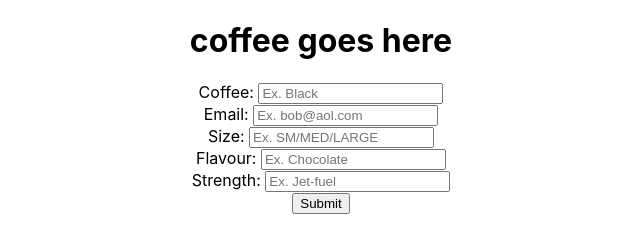
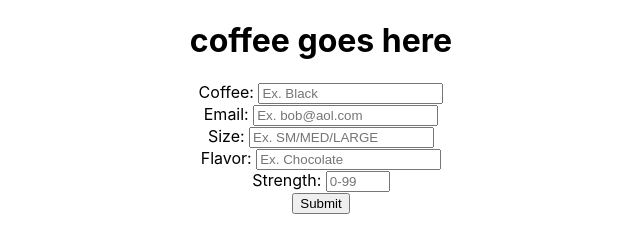
Before and after one commit to edwhelan/react-excercises, a React (Create React App) app: page / in a window 1280 px wide. Shown: the top 237 px of the page, without its empty margins (319-959 px from the left). Built offline with nearby package versions, Linux system fonts and the light colour scheme; no server answers.

Commit message:
adds fetch request from coffeeAPI

```diff
--- a/src/CoffeeForm.js
+++ b/src/CoffeeForm.js
@@ -8,10 +8,22 @@ class CoffeeForm extends Component {
       coffee: '',
       email: '',
       size: '',
-      flavour: '',
+      flavor: '',
       strength: '',
       list: []
     };
+  }
+
+  componentDidMount() {
+    console.log(`about to do the thing`)
+    fetch('https://dc-coffeerun.herokuapp.com/api/coffeeOrders')
+      .then(r => r.json())
+      .then(coffeeArray => {
+        console.table(Object.values(coffeeArray))
+        this.setState({
+          list: Object.values(coffeeArray)
+        })
+      })
   }
 
   render() {
@@ -32,11 +44,11 @@ class CoffeeForm extends Component {
           </label>
           <br />
           <label>
-            Flavour: <input value={this.state.flavour} onChange={this._onChangeFlavour} type='text' name='flavour' placeholder='Ex. Chocolate' required></input>
+            Flavor: <input value={this.state.flavor} onChange={this._onChangeFlavor} type='text' name='flavor' placeholder='Ex. Chocolate' required></input>
           </label>
           <br />
           <label>
-            Strength: <input value={this.state.strength} onChange={this._onChangeStrength} type='text' name='strength' placeholder='Ex. Jet-fuel' required></input>
+            Strength: <input value={this.state.strength} onChange={this._onChangeStrength} min="0" max="100" type='number' name='strength' placeholder='0-99' required></input>
           </label>
           <br />
           <input type='submit' />
@@ -64,10 +76,10 @@ class CoffeeForm extends Component {
       size: event.target.value
     })
   }
-  _onChangeFlavour = (event) => {
+  _onChangeFlavor = (event) => {
     console.log(event)
     this.setState({
-      flavour: event.target.value
+      flavor: event.target.value
     })
   }
   _onChangeStrength = (event) => {
@@ -78,10 +90,15 @@ class CoffeeForm extends Component {
   }
   _onSubmit = (event) => {
     event.preventDefault()
+
+
+
+
+
     let newItem = {
       coffee: this.state.coffee,
       email: this.state.email,
-      flavour: this.state.flavour,
+      flavour: this.state.flavor,
       size: this.state.size,
       strength: this.state.strength
     }
@@ -89,7 +106,7 @@ class CoffeeForm extends Component {
       list: [...this.state.list, newItem],
       coffee: '',
       email: '',
-      flavour: '',
+      flavor: '',
       size: '',
       strength: ''
     })
--- a/src/CoffeeList.js
+++ b/src/CoffeeList.js
@@ -6,7 +6,7 @@ const CoffeeList = (props) => {
       <h2>coffee comes out here</h2>
       <ul className='coffee-list'>
         {props.items.map((item, index) => {
-          return <li key={index}>CoffeeOrder # {index + 1} : {item.size} {item.coffee} {item.flavour} {item.strength} for {item.email}</li>
+          return <li key={index}>CoffeeOrder # {index + 1} : {item.size} {item.coffee} {item.flavor} {item.strength} for {item.email}</li>
         })}
       </ul>
     </div>
```
Also changed, not shown: package.json (line endings or trailing spaces).
